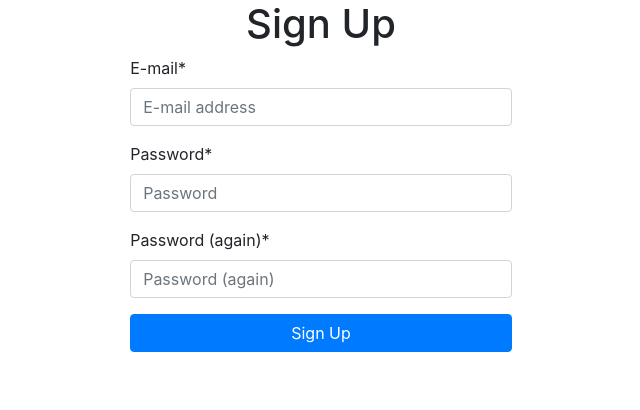
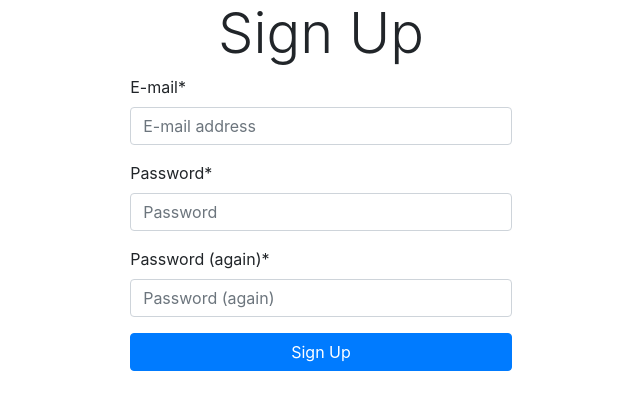
Before and after one commit to ArionMiles/Diomedes, a Django app: page /accounts/signup/ in a window 1280 px wide. Shown: the part 56-466 px from the top of the page, without its empty margins (319-959 px from the left). Run offline with Django 3.2, Linux system fonts and the light colour scheme; some libraries are stand-ins or nearby versions.

Commit message:
Minor font style change

```diff
--- a/moviealert/templates/account/login.html
+++ b/moviealert/templates/account/login.html
@@ -18,7 +18,7 @@
 <div class="container">
     <div class="row justify-content-center">
         <div class="col-sm-6">
-            <h1 align="center">Log In</h1>
+            <h1 align="center" class="display-4">Log In</h1>
         </div>
     </div>
     <div class="row justify-content-center p-2">
--- a/moviealert/templates/account/signup.html
+++ b/moviealert/templates/account/signup.html
@@ -7,7 +7,7 @@
 <div class="container">
     <div class="row justify-content-center">
         <div class="col-sm-6">
-            <h1 align="center">Sign Up</h1>
+            <h1 align="center", class="display-4">Sign Up</h1>
         </div>
     </div>
     <div class="row justify-content-center">
```
